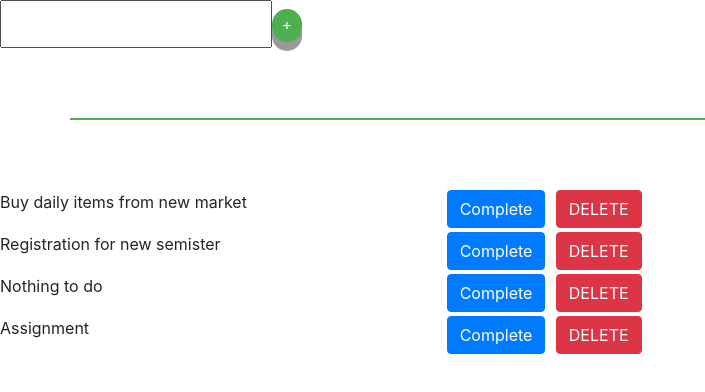
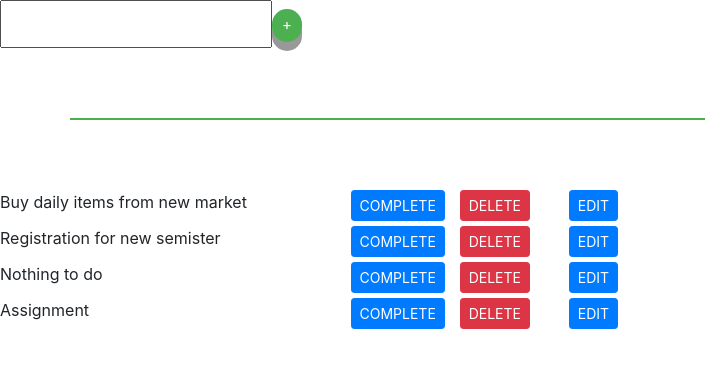
Before and after one commit to karmaRout/reactjs, a React (Create React App) app: page / in a window 1280 px wide. Shown: the top 392 px of the page, without its empty margins (0-705 px from the left). Built offline with nearby package versions, Linux system fonts and the light colour scheme.

Commit message:
minor changes

```diff
--- a/src/App.js
+++ b/src/App.js
@@ -38,7 +38,7 @@ class App extends Component {
   deleteCurrentItem(todo_index) {
     const updatedTodos = this.state.todos.map((todo,index) => {
             //debugger;
-            if(index == todo_index) {
+            if(index === todo_index) {
               //alert(this.state.todos[todo_index].text);
               var currIdx = this.state.todos[todo_index];
               const idx = this.state.todos.indexOf(currIdx);
--- a/src/component/todoList/todoList.css
+++ b/src/component/todoList/todoList.css
@@ -6,6 +6,7 @@
   }
   .margin-lbl {
     margin-left: 10px;
+    margin-left: 23px;
   }
   .margin-top {
     margin-top: 4px;
--- a/src/component/todoList/todoList.js
+++ b/src/component/todoList/todoList.js
@@ -3,33 +3,12 @@ import './todoList.css';
 
 
 export default function Todolist(props) {
-    // const {index, text, checked, handleTodoCheckboxToggle,handleDeleteItems} = props;
-   //const {index, text, checked, handleTodoCheckboxToggle,handleDeleteItems} = props;
-   //const todoClassName = checked ? ' checked' : '';
-    // const todoClassName = checked ? ' checked' : '';
-    // return (
-    //   <div>
-    //   <label className={'todo' + todoClassName}>
-
-
-
-    //     {text}
-
-    //   </label>
-    //   <button
-    //           type="button"
-    //           onClick={e => handleTodoCheckboxToggle(index)}>COMPLETE</button>
-    //           <button
-    //           type="button"
-    //           onClick={e => handleDeleteItems(index)}>DELETE</button>
-    //   </div>
-    // );
     console.log("props",props);
 
     return (
         <div class="margin-top">
             <div class="row">
-                <div  class="col-sm-4">
+                <div  class="col-sm-3">
                 <label className={(props.isComplete ? 'line-tr' : '')}>
                     {props.text}
                 </label>
@@ -37,18 +16,29 @@ export default function Todolist(props) {
                 <div class="col-sm-1">
                 <button
                     type="button"
-                    class="btn btn-primary margin-lbl "
+                    class="btn btn-primary margin-lbl btn-sm"
 
-                    onClick={e => props.completeCurrentItem(props.index)} index={props.index} >Complete</button>
+                    onClick={e => props.completeCurrentItem(props.index)} index={props.index} >COMPLETE</button>
                 </div>
 
                 <div class="col-sm-1">
                 <button
                 type="button"
-                class="btn btn-danger margin-lbl"
+                class="btn btn-danger margin-lbl btn-sm"
 
                 onClick={e => props.deleteCurrentItem(props.index)} index={props.index}>DELETE</button>
+
+
+
+
                 </div>
+                <div  class="col-sm-1">
+                <button
+                    type="button"
+                    class="btn btn-primary margin-lbl btn-sm "
+                    index={props.index} >EDIT</button>
+                </div>
+
             </div>
 
 
```
